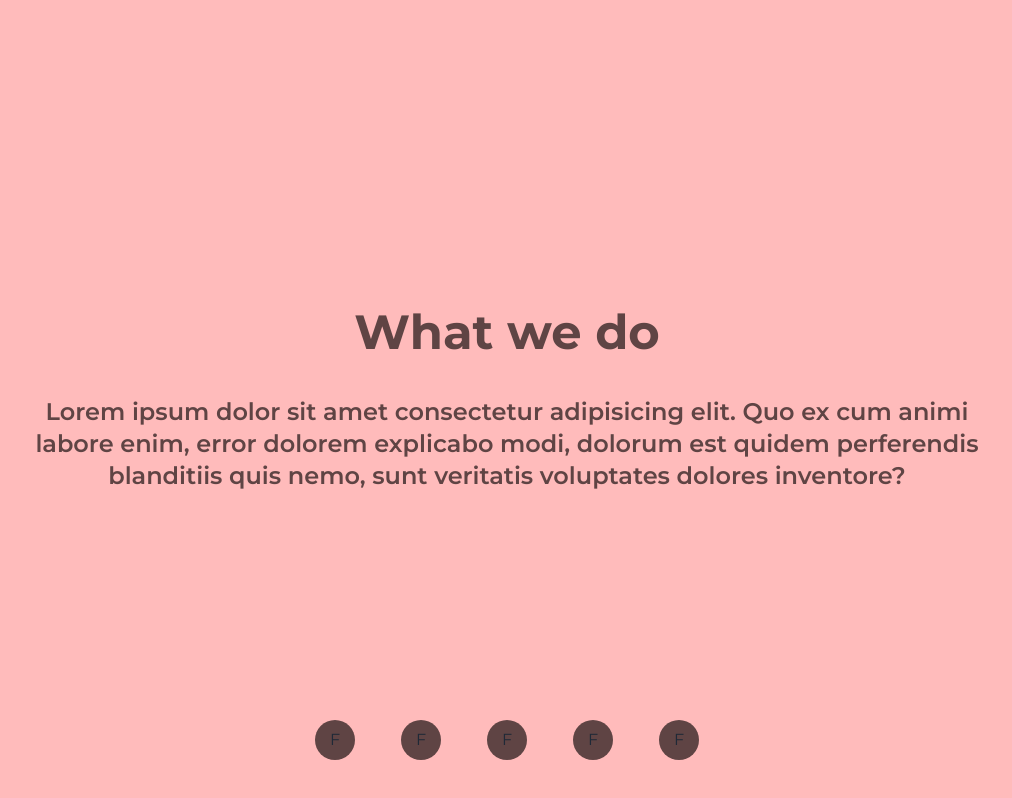
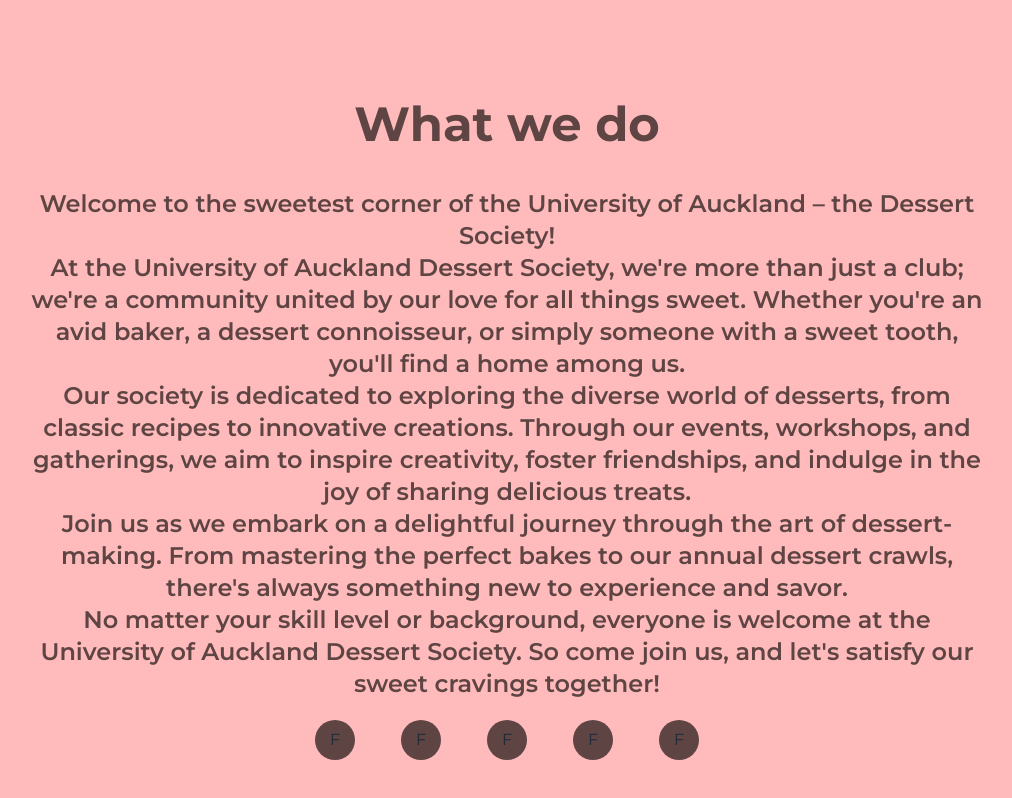
Before and after one commit to UoaWDCC/uads-member-app-v2, a React (Vite) app in the folder web/: page /about in a window 1280 px wide. Shown: the whole page, without its empty margins (133-1145 px from the left). Built offline with nearby package versions, Linux system fonts and the light colour scheme.

Commit message:
UADS-45 feat: Added the about information

```diff
--- a/web/src/pages/About.tsx
+++ b/web/src/pages/About.tsx
@@ -8,8 +8,11 @@
 				{/* Add UADS logo */}
 				{/* <p>ADD UADS LOGO</p> */}
 
-				<p className="text-2xl text-center text-[#5F4444] font-semibold">Lorem ipsum dolor sit amet consectetur adipisicing elit. Quo ex cum animi labore enim, error dolorem explicabo modi, dolorum est quidem perferendis blanditiis quis nemo, sunt veritatis voluptates dolores inventore?</p>
-
+				<p className="text-2xl text-center text-[#5F4444] font-semibold">Welcome to the sweetest corner of the University of Auckland – the Dessert Society!</p>
+				<p className="text-2xl text-center text-[#5F4444] font-semibold">At the University of Auckland Dessert Society, we're more than just a club; we're a community united by our love for all things sweet. Whether you're an avid baker, a dessert connoisseur, or simply someone with a sweet tooth, you'll find a home among us.</p>
+				<p className="text-2xl text-center text-[#5F4444] font-semibold">Our society is dedicated to exploring the diverse world of desserts, from classic recipes to innovative creations. Through our events, workshops, and gatherings, we aim to inspire creativity, foster friendships, and indulge in the joy of sharing delicious treats.</p>
+				<p className="text-2xl text-center text-[#5F4444] font-semibold">Join us as we embark on a delightful journey through the art of dessert-making. From mastering the perfect bakes to our annual dessert crawls, there's always something new to experience and savor.</p>
+				<p className="text-2xl text-center text-[#5F4444] font-semibold">No matter your skill level or background, everyone is welcome at the University of Auckland Dessert Society. So come join us, and let's satisfy our sweet cravings together! </p>
 			</div>
 
 			<div className="fixed bottom-10 w-96 h-10 flex justify-between ">
```
